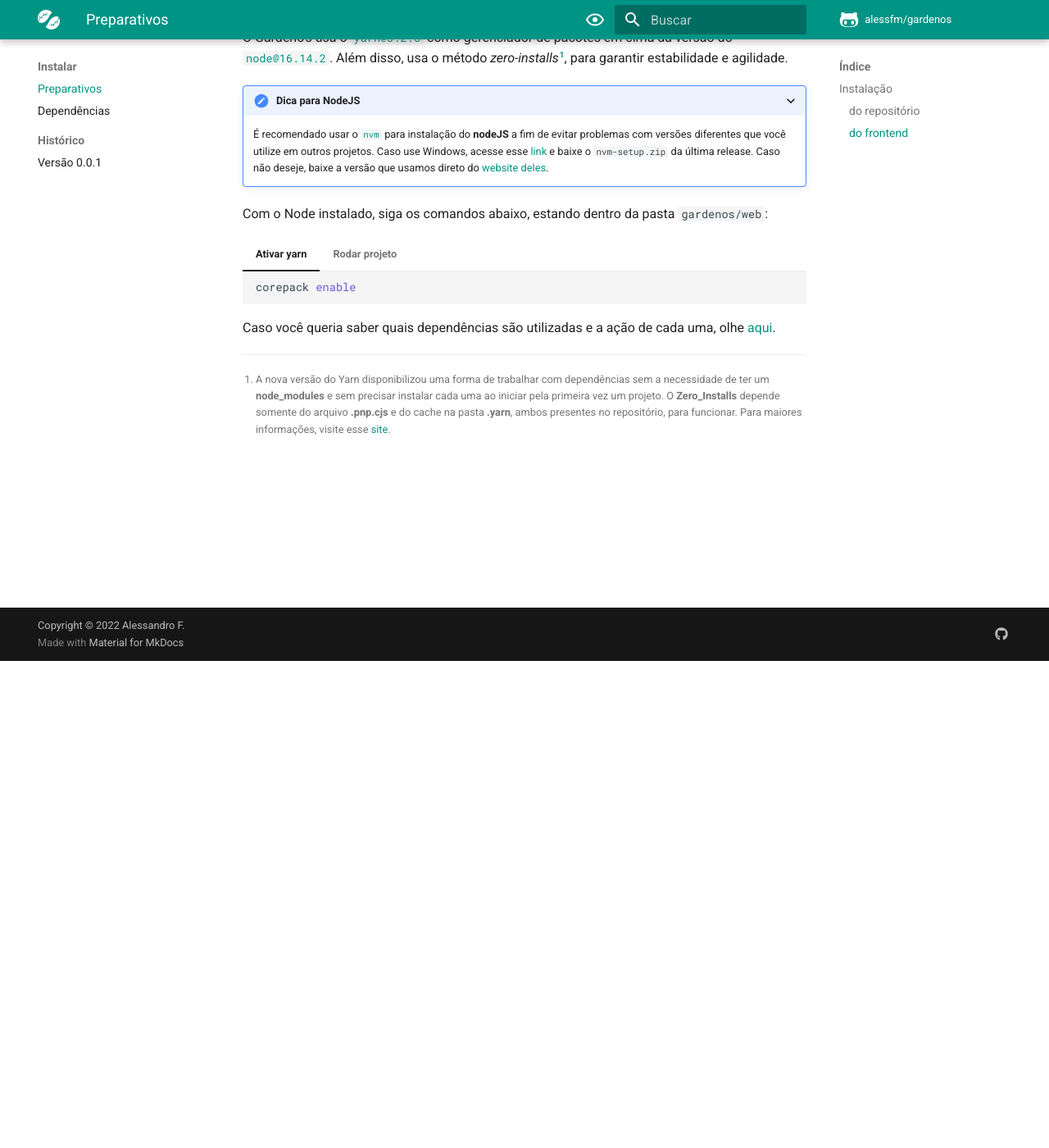
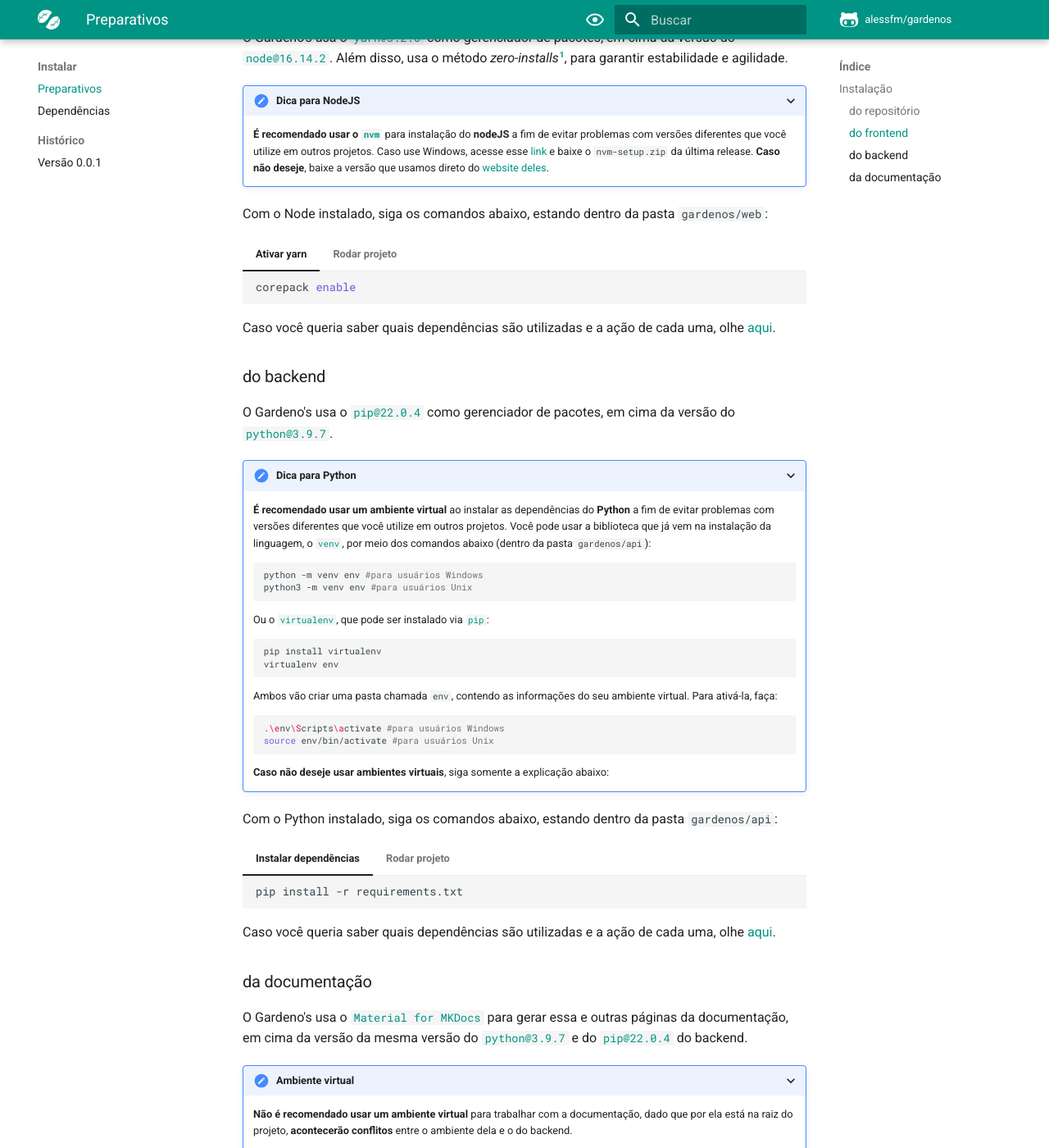
Before and after one commit to alessfm/gardenos, an MkDocs documentation site: the page built from docs/instalar/index.md, in a window 1280 px wide and 1400 px high, scrolled down 594 px. Shown: the whole window at 82% size. Built offline with MkDocs 1.6.1 and Material for MkDocs 9.7.7, drawn with Linux system fonts in a browser that asks for light colours; comment, search, counter and statistics services are not loaded; some of the changed text lies outside the part shown.

Commit message:
📚 como instalar backend e docs

````diff
--- a/docs/instalar/index.md
+++ b/docs/instalar/index.md
@@ -20,23 +20,23 @@
 
 ### do frontend
 
-O Gardeno's usa o [`yarn@3.2.0`][yarn] como gerenciador de pacotes em cima da versão do [`node@16.14.2`][node]. Além disso, usa o método _zero-installs_[^1], para garantir estabilidade e agilidade.
+O Gardeno's usa o [`yarn@3.2.0`][yarn] como gerenciador de pacotes, em cima da versão do [`node@16.14.2`][node]. Além disso, usa o método _zero-installs_[^1], para garantir estabilidade e agilidade.
 
 ???+ hint "Dica para NodeJS"
 
-    É recomendado usar o [`nvm`][nvm] para instalação do **nodeJS** a fim de evitar problemas com versões diferentes que você utilize em outros projetos. Caso use Windows, acesse esse [link][nvm-windows] e baixe o `nvm-setup.zip` da última release. Caso não deseje, baixe a versão que usamos direto do [website deles][node].
+    **É recomendado usar o [`nvm`][nvm]** para instalação do **nodeJS** a fim de evitar problemas com versões diferentes que você utilize em outros projetos. Caso use Windows, acesse esse [link][nvm-windows] e baixe o `nvm-setup.zip` da última release. **Caso não deseje**, baixe a versão que usamos direto do [website deles][node].
 
 Com o Node instalado, siga os comandos abaixo, estando dentro da pasta `gardenos/web`:
 
 === "Ativar yarn"
 
-    ``` sh
+    ```sh
     corepack enable
     ```
 
 === "Rodar projeto"
 
-    ``` sh
+    ```sh
     yarn start
     ```
 
@@ -49,4 +49,84 @@
   [nvm-windows]: https://github.com/coreybutler/nvm-windows/releases
   [library]: https://alessfm.github.io/gardenos/instalar/dependencias
 
-  [^1]: A nova versão do Yarn disponibilizou uma forma de trabalhar com dependências sem a necessidade de ter um **node_modules** e sem precisar instalar cada uma ao iniciar pela primeira vez um projeto. O **Zero_Installs** depende somente do arquivo **.pnp.cjs** e do cache na pasta **.yarn**, ambos presentes no repositório, para funcionar. Para maiores informações, visite esse [site](https://yarnpkg.com/features/zero-installs).
+  [^1]: A nova versão do Yarn disponibilizou uma forma de **trabalhar com dependências sem a necessidade de ter um node_modules**. O **Zero_Installs** depende somente do arquivo **.pnp.cjs** e do cache na pasta **.yarn**, ambos presentes no repositório, para funcionar. Para maiores informações, visite esse [site](https://yarnpkg.com/features/zero-installs).
+
+### do backend
+
+O Gardeno's usa o [`pip@22.0.4`][pip] como gerenciador de pacotes, em cima da versão do [`python@3.9.7`][python].
+
+???+ hint "Dica para Python"
+
+    **É recomendado usar um ambiente virtual** ao instalar as dependências do **Python** a fim de evitar problemas com versões diferentes que você utilize em outros projetos. Você pode usar a biblioteca que já vem na instalação da linguagem, o [`venv`][venv], por meio dos comandos abaixo (dentro da pasta `gardenos/api`):
+
+    ```sh
+    python -m venv env #para usuários Windows
+    python3 -m venv env #para usuários Unix
+    ```
+
+    Ou o [`virtualenv`][virtualenv], que pode ser instalado via [`pip`][pip]:
+
+    ```sh
+    pip install virtualenv
+    virtualenv env
+    ```
+
+    Ambos vão criar uma pasta chamada `env`, contendo as informações do seu ambiente virtual. Para ativá-la, faça:
+
+    ```sh
+    .\env\Scripts\activate #para usuários Windows
+    source env/bin/activate #para usuários Unix
+    ```
+
+    **Caso não deseje usar ambientes virtuais**, siga somente a explicação abaixo:
+
+Com o Python instalado, siga os comandos abaixo, estando dentro da pasta `gardenos/api`:
+
+=== "Instalar dependências"
+
+    ```sh
+    pip install -r requirements.txt
+    ```
+
+=== "Rodar projeto"
+
+    ```sh
+    uvicorn routes:app --reload
+    ```
+
+Caso você queria saber quais dependências são utilizadas e a ação de cada uma, olhe [aqui][library].
+
+  [fastAPI]: https://fastapi.tiangolo.com/
+  [python]: https://www.python.org/downloads/
+  [pip]: https://pypi.org/project/pip/
+  [venv]: https://docs.python.org/3/library/venv.html
+  [virtualenv]: https://pypi.org/project/virtualenv/
+  [library]: https://alessfm.github.io/gardenos/instalar/dependencias
+
+### da documentação
+
+O Gardeno's usa o [`Material for MKDocs`][MKDocs] para gerar essa e outras páginas da documentação, em cima da versão da mesma versão do [`python@3.9.7`][python] e do [`pip@22.0.4`][pip] do backend.
+
+???+ caution "Ambiente virtual"
+
+    **Não é recomendado usar um ambiente virtual** para trabalhar com a documentação, dado que por ela está na raiz do projeto, **acontecerão conflitos** entre o ambiente dela e o do backend.
+
+    Logo, _por enquanto que esse problema não é resolvido_, **trabalhe com ela no seu ambiente local**, usando a versão correta do Python.
+
+Com o Python instalado, siga os comandos abaixo, estando na raiz do projeto:
+
+=== "Instalar dependência"
+
+    ```sh
+    pip install mkdocs-material
+    ```
+
+=== "Rodar documentação"
+
+    ```sh
+    mkdocs serve
+    ```
+
+  [MKDocs]: https://squidfunk.github.io/mkdocs-material/getting-started/
+  [python]: https://www.python.org/downloads/
+  [pip]: https://pypi.org/project/pip/
````
Also changed, not shown: docs/index.md (+3 -1 lines).
